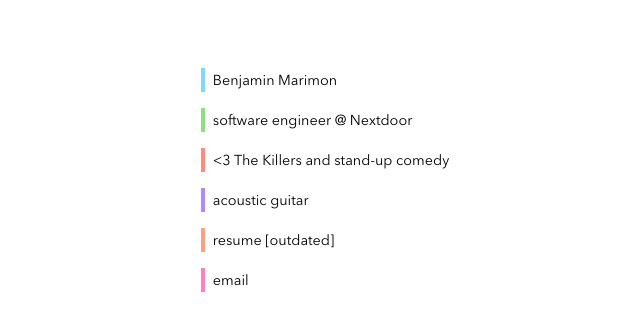
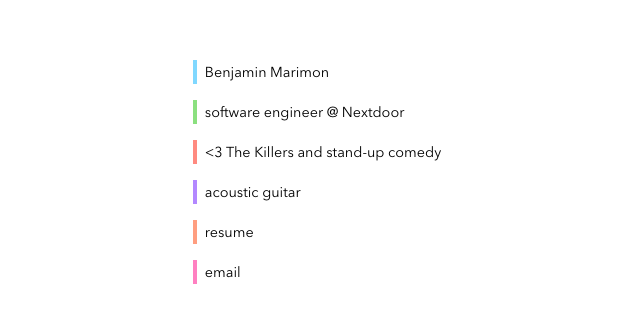
Before and after one commit to bsmarimon/bsmarimon.github.io, a plain HTML site: page index.html in a window 1280 px wide. Shown: the part 220-550 px from the top of the page, without its empty margins (323-963 px from the left). Drawn offline with Linux system fonts and the light colour scheme.

Commit message:
what a time to be alive

```diff
--- a/css/main.css
+++ b/css/main.css
@@ -10,6 +10,11 @@
 
 html {
   font-family: "Avenir-Regular", sans-serif;
+}
+
+body {
+  margin: 0;
+  padding: 0;
 }
 
 .container {
--- a/index.html
+++ b/index.html
@@ -28,7 +28,7 @@
         <div class="info-item">
             <div class="color-bar" style="background-color: #FF9E80"></div>
             <div class="description">
-              <a target="_blank" href="BenjaminMarimonResume.pdf">resume [outdated]</a>
+              <a target="_blank" href="BenjaminMarimonResume.pdf">resume</a>
             </div>
         </div>
         <div class="info-item">
```
Also changed, not shown: 1 other file.
